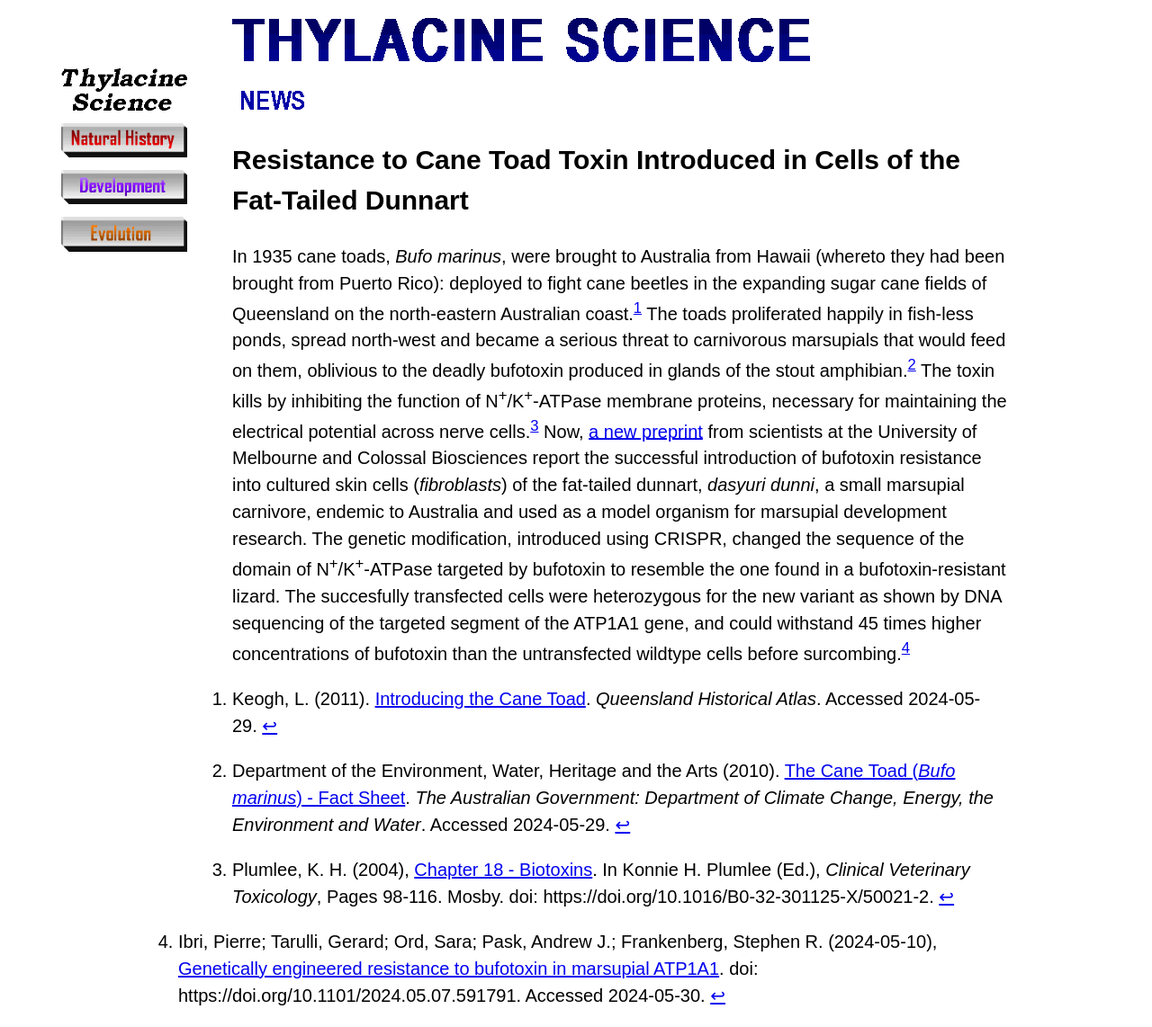
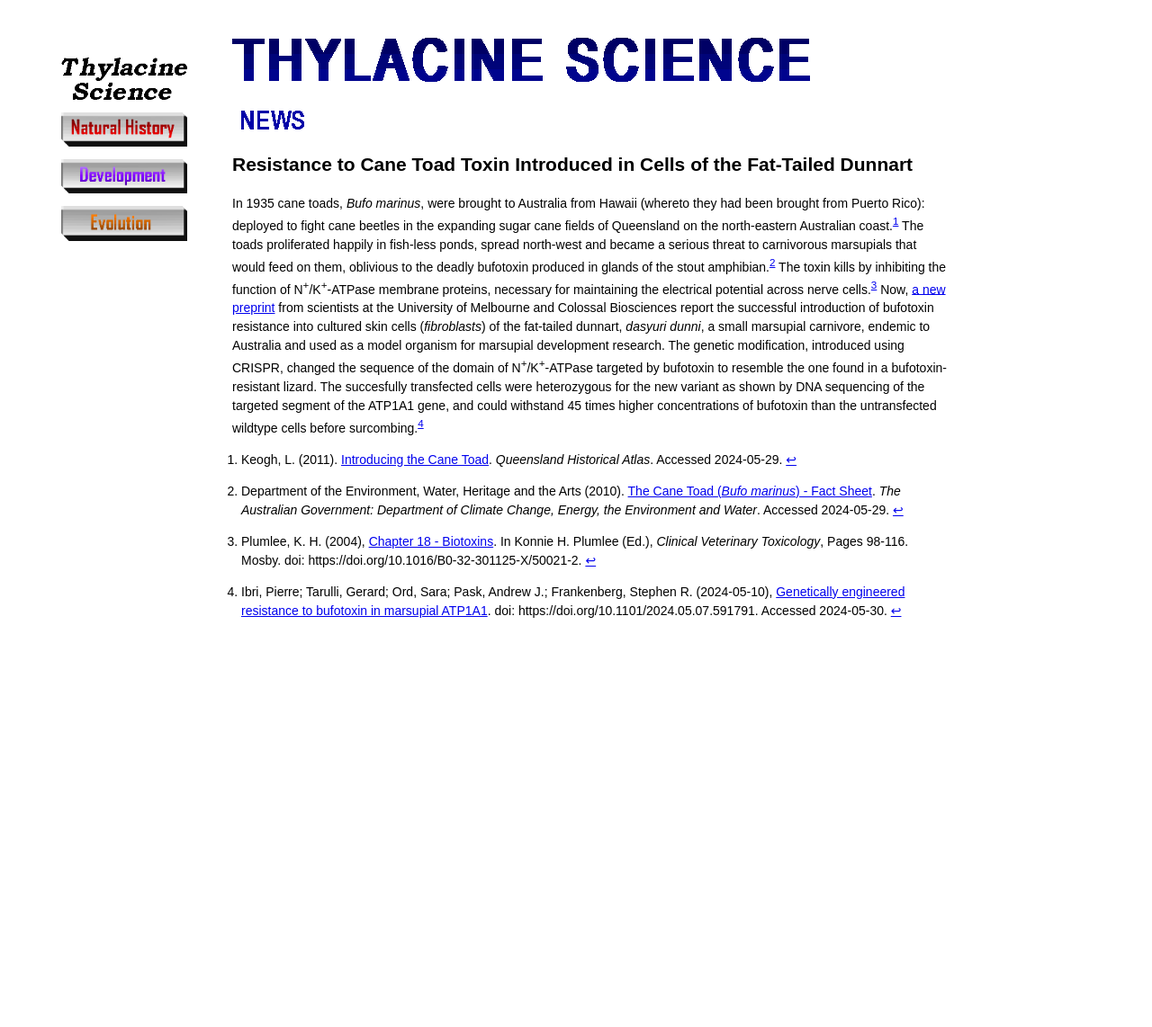
Before and after one commit to ljdnielsen/ljdnielsen.github.io, a Jekyll site: the page built from README.md, in a window 1280 px wide. Shown: the whole page at 90% size. Built offline with Jekyll 4.4.1, drawn with Linux system fonts in a browser that asks for light colours; our own code applies the rules of GitHub Pages for plain Markdown files; after the commit the page ends 988 px from its top, so only the background shows below that.

Commit message:
reduced font-size and padding of main content

```diff
--- a/_layouts/default.html
+++ b/_layouts/default.html
@@ -14,10 +14,11 @@
             font-family: sans-serif, Arial, Helvetica;
         }
         .main-content {
-            margin-left: 150px;
-            margin-right: 150px;
+            padding: 20px;
+            margin-left: 200px;
+            margin-right: 200px;
             line-height: 1.5;
-            font-size: 20px;
+            font-size: 14px;
         }
     </style>
 </head>
```
